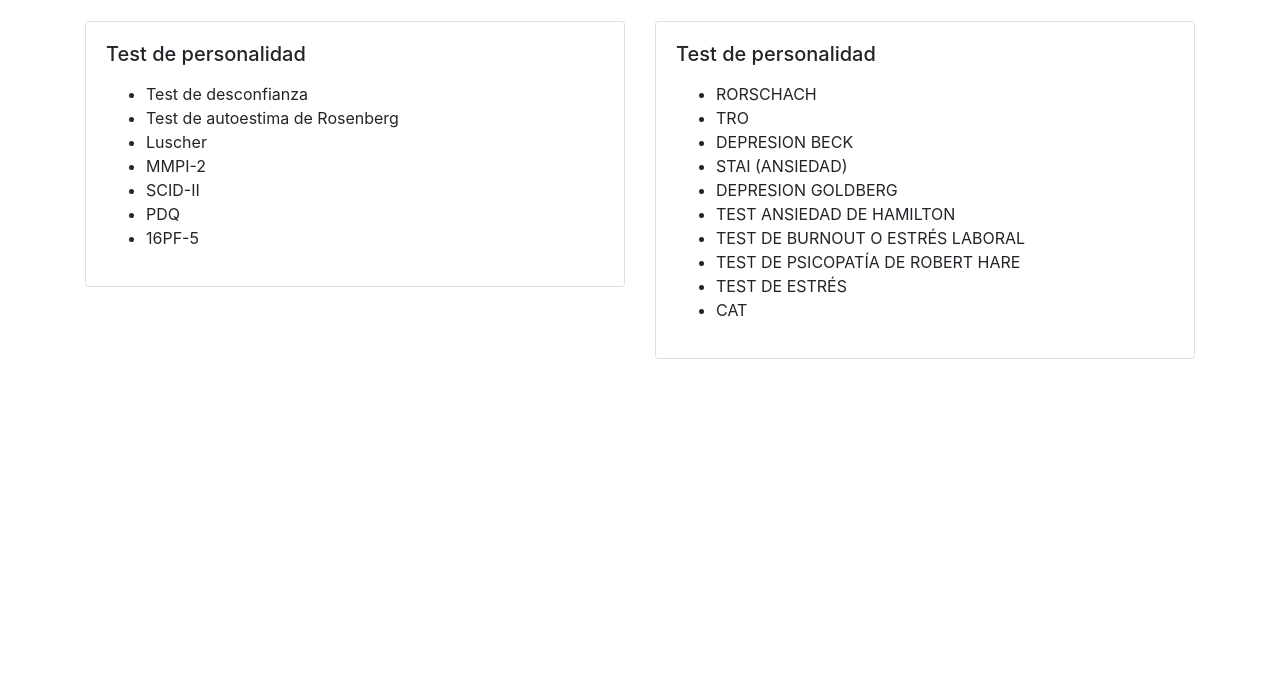
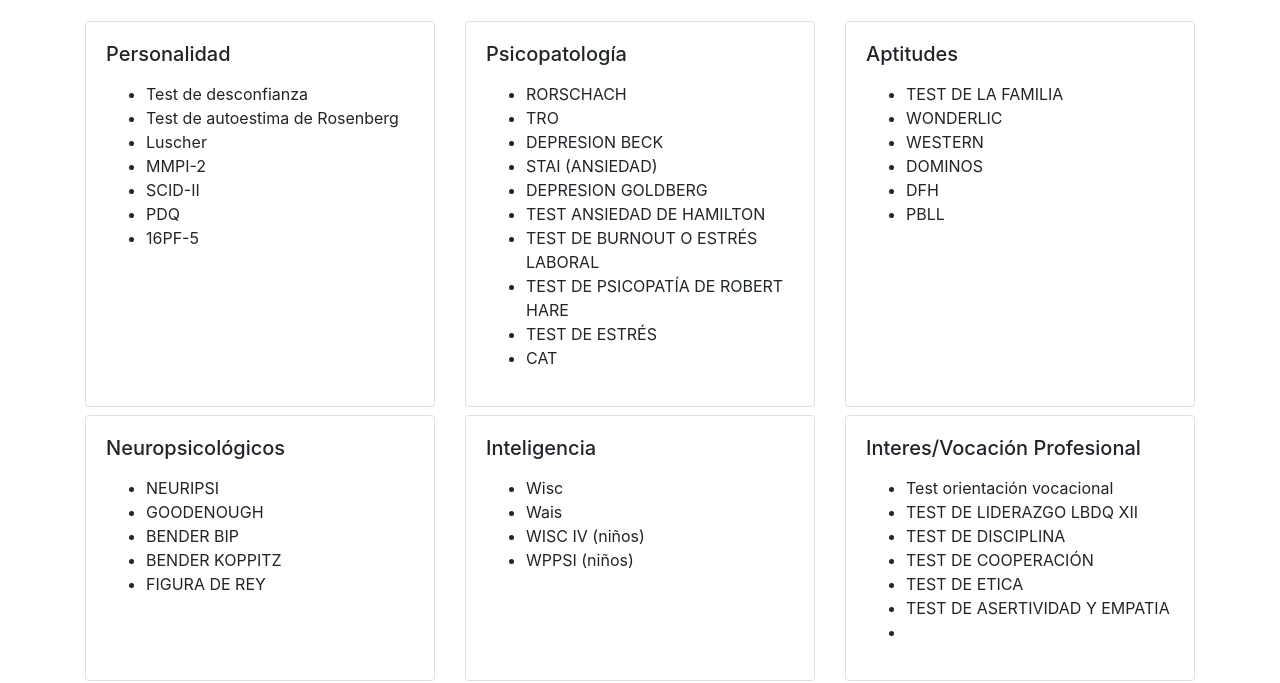
Before and after one commit to brunojimenez/salome.cl, a plain HTML site: page docs/index.html in a window 1280 px wide. Shown: the part 131-814 px from the top of the page. Drawn offline with nearby package versions, Linux system fonts and the light colour scheme.

Commit message:
add all test

```diff
--- a/docs/index.html
+++ b/docs/index.html
@@ -17,12 +17,12 @@
 
             <h1 class="my-4">Test Psicología Clínica</h1>
 
-            <div class="row">
+            <div class="row my-2">
 
-                <div class="col-6">
-                    <div class="card">
+                <div class="col-4">
+                    <div class="card h-100">
                         <div class="card-body">
-                            <h5 class="card-title">Test de personalidad</h5>
+                            <h5 class="card-title">Personalidad</h5>
                             <p class="card-text">
                                 <ul>
                                     <li>Test de desconfianza</li>
@@ -34,13 +34,13 @@
                                     <li>16PF-5</li>
                                 </ul>
                             </p>
-                        </div>
+                        </div><!-- ./card-body -->
                     </div><!-- ./card -->
-                </div><!-- ./col-6 -->
-                <div class="col-6">
-                    <div class="card">
+                </div><!-- ./col-4 -->
+                <div class="col-4">
+                    <div class="card h-100">
                         <div class="card-body">
-                            <h5 class="card-title">Test de personalidad</h5>
+                            <h5 class="card-title">Psicopatología</h5>
                             <p class="card-text">
                                 <ul>
                                     <li>RORSCHACH</li>
@@ -57,10 +57,91 @@
                             </p>
                         </div>
                     </div><!-- ./card -->
-                </div><!-- ./col-6 -->
+                </div><!-- ./col-4 -->
+                <div class="col-4">
+                    <div class="card h-100">
+                        <div class="card-body">
+                            <h5 class="card-title">Aptitudes</h5>
+                            <p class="card-text">
+                                <ul>
+                                    <li>TEST DE LA FAMILIA</li>
+                                    <li>WONDERLIC</li>
+                                    <li>WESTERN</li>
+                                    <li>DOMINOS</li>
+                                    <li>DFH</li>
+                                    <li>PBLL</li>
+                                </ul>
+                            </p>
+                        </div>
+                    </div><!-- ./card -->
+                </div><!-- ./col-4 -->
             </div>
-
-
+            <div class="row my-2">
+                <div class="col-4">
+                    <div class="card h-100">
+                        <div class="card-body">
+                            <h5 class="card-title">Neuropsicológicos</h5>
+                            <p class="card-text">
+                                <ul>
+                                    <li>NEURIPSI</li>
+                                    <li>GOODENOUGH</li>
+                                    <li>BENDER BIP</li>
+                                    <li>BENDER KOPPITZ</li>
+                                    <li>FIGURA DE REY</li>
+                                </ul>
+                            </p>
+                        </div>
+                    </div><!-- ./card -->
+                </div><!-- ./col-4 -->
+                <div class="col-4">
+                    <div class="card h-100">
+                        <div class="card-body">
+                            <h5 class="card-title">Inteligencia</h5>
+                            <p class="card-text">
+                                <ul>
+                                    <li>Wisc</li>
+                                    <li>Wais</li>
+                                    <li>WISC IV (niños)</li>
+                                    <li>WPPSI (niños)</li>
+                                </ul>
+                            </p>
+                        </div>
+                    </div><!-- ./card -->
+                </div><!-- ./col-4 -->
+                <div class="col-4">
+                    <div class="card h-100">
+                        <div class="card-body">
+                            <h5 class="card-title">Interes/Vocación Profesional</h5>
+                            <p class="card-text">
+                                <ul>
+                                    <li>Test orientación vocacional</li>
+                                    <li>TEST DE LIDERAZGO LBDQ XII</li>
+                                    <li>TEST DE DISCIPLINA</li>
+                                    <li>TEST DE COOPERACIÓN</li>
+                                    <li>TEST DE ETICA</li>
+                                    <li>TEST DE ASERTIVIDAD Y EMPATIA</li>
+                                    <li></li>
+                                </ul>
+                            </p>
+                        </div>
+                    </div><!-- ./card -->
+                </div><!-- ./col-4 -->
+            </div>
+            <div class="row my-2">
+                <div class="col-4">
+                    <div class="card h-100">
+                        <div class="card-body">
+                            <h5 class="card-title">Desarrollo/Envejecimiento</h5>
+                            <p class="card-text">
+                                <ul>
+                                    <li>MOCA</li>
+                                    <li>ACE-R</li>
+                                </ul>
+                            </p>
+                        </div>
+                    </div><!-- ./card -->
+                </div><!-- ./col-4 -->
+            </div>
         </div>
         <script src="https://code.jquery.com/jquery-3.4.1.slim.min.js" integrity="sha384-J6qa4849blE2+poT4WnyKhv5vZF5SrPo0iEjwBvKU7imGFAV0wwj1yYfoRSJoZ+n" crossorigin="anonymous"></script>
         <script src="https://cdn.jsdelivr.net/npm/popper.js@1.16.0/dist/umd/popper.min.js" integrity="sha384-Q6E9RHvbIyZFJoft+2mJbHaEWldlvI9IOYy5n3zV9zzTtmI3UksdQRVvoxMfooAo" crossorigin="anonymous"></script>
```
